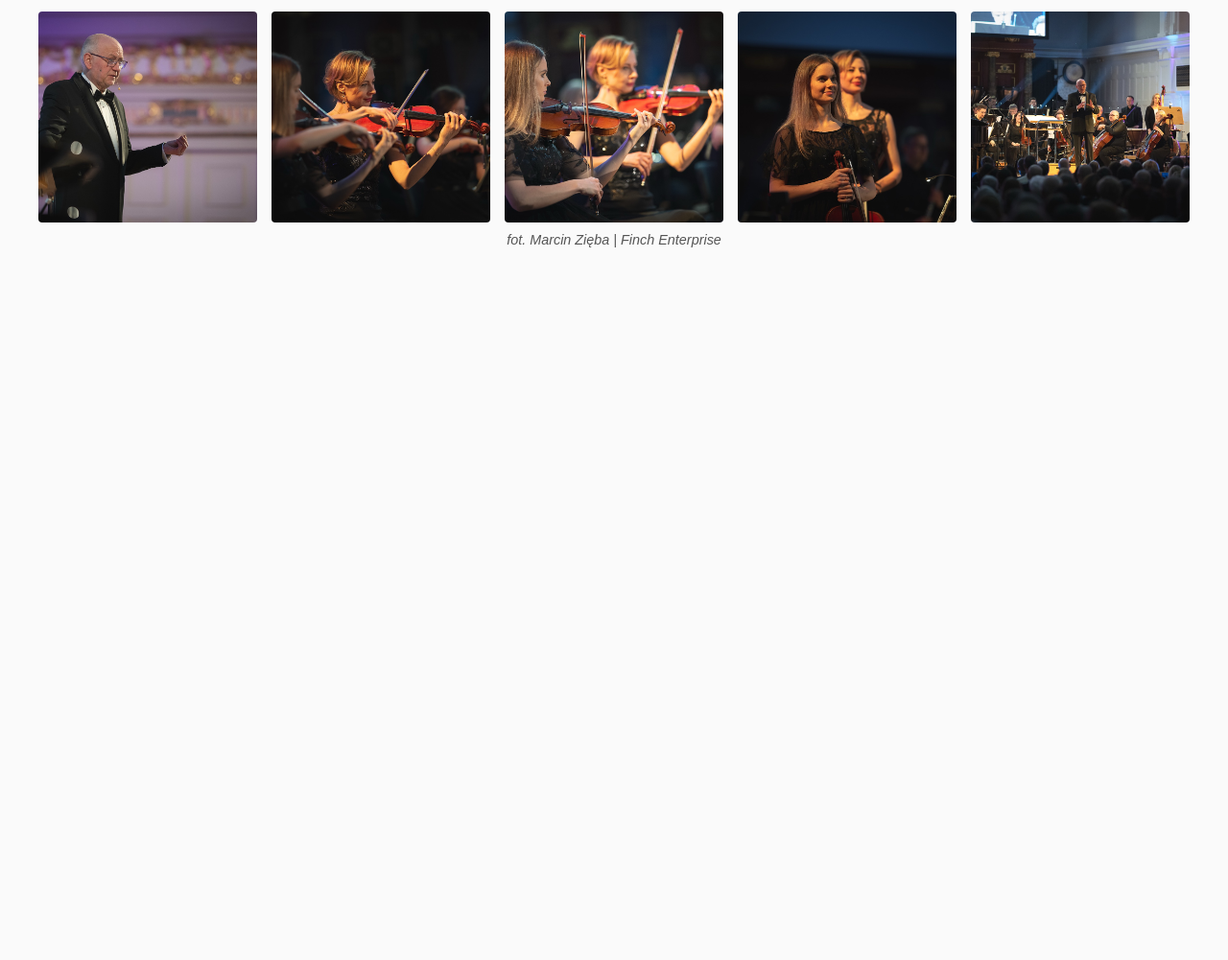
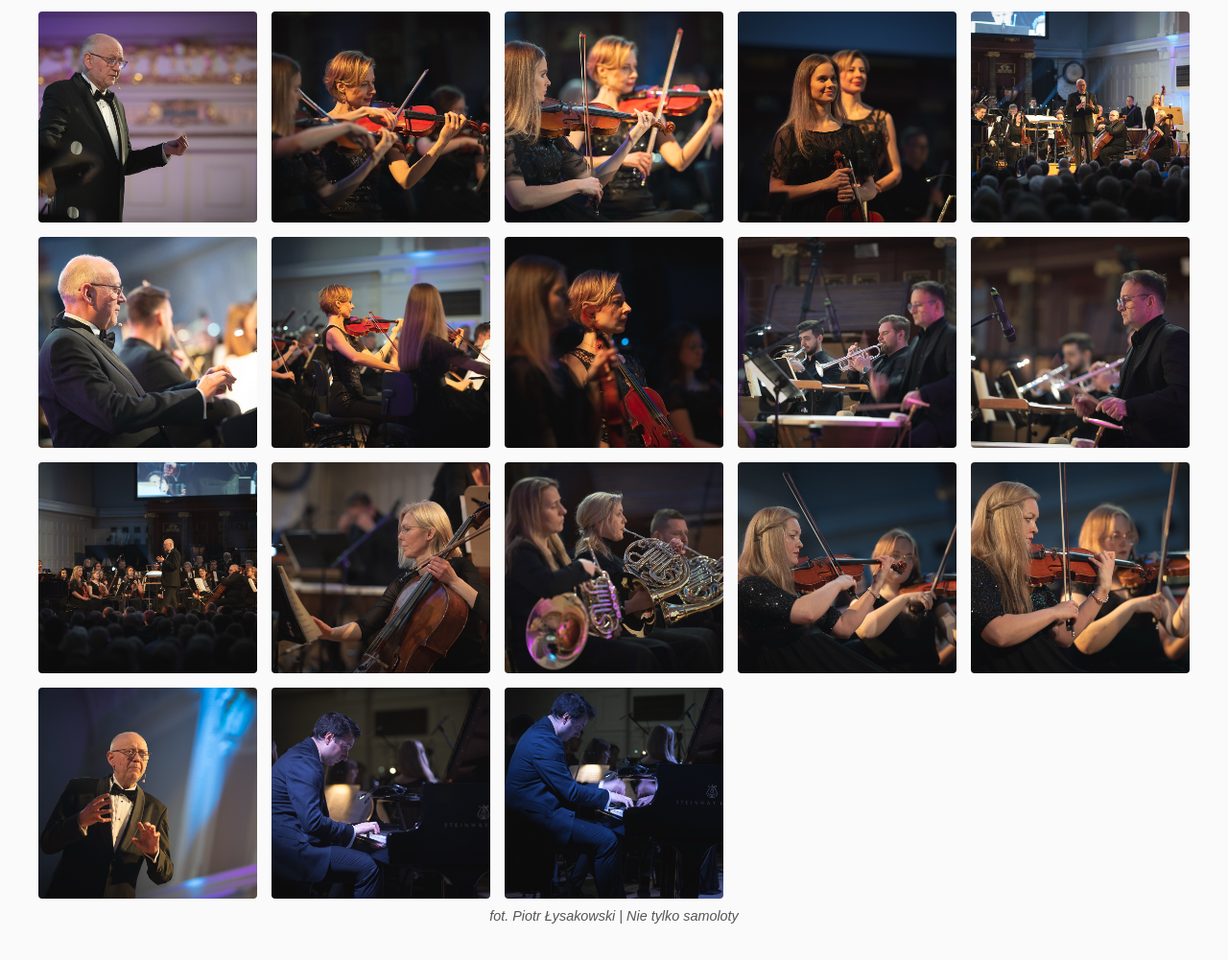
Before and after one commit to FundacjaFabrykaSztuki/2025, a plain HTML site: page 2025.02.23_POZ/index.html in a window 1280 px wide. Shown: the part 1301-2302 px from the top of the page at 96% size. Before the commit the page ends 1599 px from the top, so only its background shows below. Drawn offline with Linux system fonts and the light colour scheme.

Commit message:
Update index.html

```diff
--- a/2025.02.23_POZ/index.html
+++ b/2025.02.23_POZ/index.html
@@ -2,7 +2,7 @@
 <html lang="pl">
 <head>
     <meta charset="UTF-8">
-    <title>Speaking Concerts: Hofmann Redivivus</title>
+    <title>Speaking Concerts: Wielka Cisza, rzecz o Beethovenie</title>
     <meta name="viewport" content="width=device-width, initial-scale=1">
     <style>
         body {
@@ -44,7 +44,7 @@
 </head>
 <body>
 
-<h1>Speaking Concerts: Hofmann Redivivus</h1>
+<h1>Speaking Concerts: Wielka Cisza, rzecz o Beethovenie</h1>
 
 <div class="gallery">
 <img src="Zdjecie1.jpeg" alt="">
@@ -77,10 +77,23 @@
 <img src="Zdjecie28.jpeg" alt="">
 <img src="Zdjecie29.jpeg" alt="">
 <img src="Zdjecie30.jpeg" alt="">
+<img src="Zdjecie31.jpeg" alt="">
+<img src="Zdjecie32.jpeg" alt="">
+<img src="Zdjecie33.jpeg" alt="">
+<img src="Zdjecie34.jpeg" alt="">
+<img src="Zdjecie35.jpeg" alt="">
+<img src="Zdjecie36.jpeg" alt="">
+<img src="Zdjecie37.jpeg" alt="">
+<img src="Zdjecie38.jpeg" alt="">
+<img src="Zdjecie39.jpeg" alt="">
+<img src="Zdjecie40.jpeg" alt="">
+<img src="Zdjecie41.jpeg" alt="">
+<img src="Zdjecie42.jpeg" alt="">
+<img src="Zdjecie43.jpeg" alt="">
 </div>
 
     <div class="photo-credit">
-    fot. Marcin Zięba | Finch Enterprise
+    fot. Piotr Łysakowski | Nie tylko samoloty
 </div>
 
 <div class="lightbox" onclick="this.style.display='none'">
```
